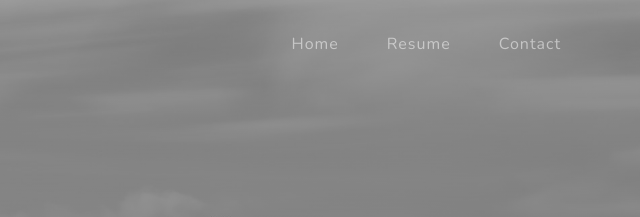
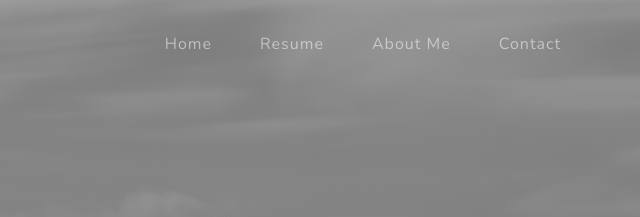
Before and after one commit to jdavis-07/IS201WebDev, a plain HTML site: page index.html in a window 1280 px wide. Shown: the top 217 px of the page, 577-1217 px from the left. Drawn offline with nearby package versions, Linux system fonts and the light colour scheme.

Commit message:
Add files via upload

```diff
--- a/index.html
+++ b/index.html
@@ -28,6 +28,7 @@
                     <ul class="navbar-nav ms-auto">
                         <li class="nav-item"><a class="nav-link" href="#">Home</a></li>
                         <li class="nav-item"><a class="nav-link" href="MyResume.html">Resume</a></li>
+                        <li class="nav-item"><a class="nav-link" href="blankFile.html">About Me</a></li>
                         <li class="nav-item"><a class="nav-link" href="#contact">Contact</a></li>
                     </ul>
                 </div>
```
Also changed, not shown: MyResume.html (+2 -1 lines).
